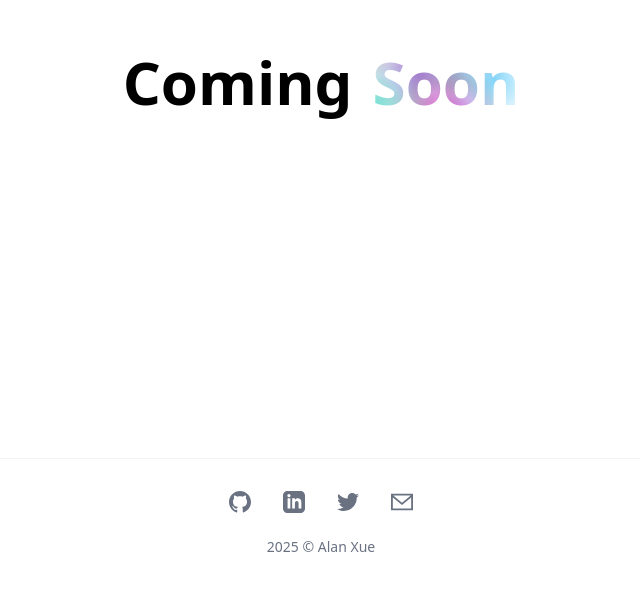
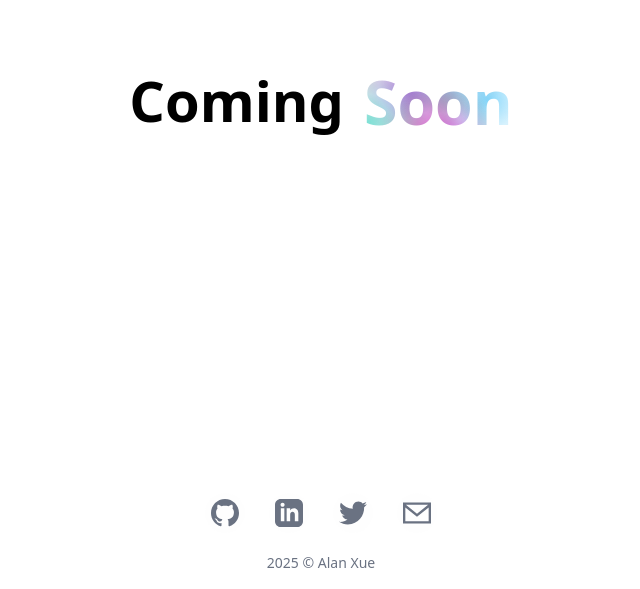
Before and after one commit to alanxue1/personal, a Next.js app: page / in a window 1280 px wide. Shown: the part 211-800 px from the top of the page, without its empty margins (319-959 px from the left). Built offline with nearby package versions, Linux system fonts and the light colour scheme.

Commit message:
feat: enhance footer

```diff
--- a/package.json
+++ b/package.json
@@ -11,7 +11,10 @@
   "dependencies": {
     "class-variance-authority": "^0.7.1",
     "clsx": "^2.1.1",
+    "framer-motion": "^12.5.0",
     "lucide-react": "^0.482.0",
+    "magicui-cli": "^0.1.6",
+    "motion": "^12.5.0",
     "next": "15.2.2",
     "react": "^19.0.0",
     "react-dom": "^19.0.0",
--- a/src/app/page.tsx
+++ b/src/app/page.tsx
@@ -2,12 +2,12 @@ import { AuroraText } from "@/components/magicui/aurora-text";
 
 export default function Home() {
   return (
-    <div className="flex items-center justify-center min-h-[calc(100vh-200px)]">
-      <h1 className="flex items-baseline text-4xl md:text-6xl font-bold">
-        <span className="text-black dark:text-white">Coming</span>
-        <span className="w-6 md:w-5"></span>
-        <div className="transform translate-y-0.5 md:translate-y-0">
-          <AuroraText>
+    <div className="flex items-center justify-center h-[calc(100vh-160px)]">
+      <h1 className="flex flex-wrap items-baseline">
+        <span className="text-black dark:text-white text-[3.5rem] font-bold">Coming</span>
+        <span className="w-5"></span>
+        <div className="transform -translate-y-2.5">
+          <AuroraText className="text-[3.8rem] font-bold">
             Soon
           </AuroraText>
         </div>
--- a/src/components/Footer.tsx
+++ b/src/components/Footer.tsx
@@ -1,50 +1,69 @@
+"use client";
+
+import React from 'react';
+import { Dock, DockIcon } from "@/components/ui/dock";
+
 const Footer = () => {
   return (
-    <footer className="w-full py-8 mt-12 border-t border-gray-100 dark:border-gray-800">
+    <footer className="w-full py-4">
       <div className="container mx-auto px-4 flex flex-col items-center">
-        <div className="flex gap-8 mb-6">
+        <div className="relative">
+          <Dock
+            className="mb-2 border-0 !p-3 !gap-6"
+            magnification={60}
+            distance={140}
+          >
+            <DockIcon className="bg-gray-100/10 dark:bg-white/10 rounded-full">
               <a
                 href="https://github.com/alanxue1"
                 target="_blank"
                 rel="noopener noreferrer"
-            className="text-gray-500 hover:text-gray-800 dark:text-gray-400 dark:hover:text-white transition-colors"
+                className="flex items-center justify-center w-full h-full text-gray-500 hover:text-gray-800 dark:text-gray-400 dark:hover:text-white"
                 aria-label="GitHub"
               >
-            <svg xmlns="http://www.w3.org/2000/svg" width="22" height="22" fill="currentColor" viewBox="0 0 24 24">
+                <svg xmlns="http://www.w3.org/2000/svg" width="70%" height="70%" fill="currentColor" viewBox="0 0 24 24">
                   <path d="M12 0c-6.626 0-12 5.373-12 12 0 5.302 3.438 9.8 8.207 11.387.599.111.793-.261.793-.577v-2.234c-3.338.726-4.033-1.416-4.033-1.416-.546-1.387-1.333-1.756-1.333-1.756-1.089-.745.083-.729.083-.729 1.205.084 1.839 1.237 1.839 1.237 1.07 1.834 2.807 1.304 3.492.997.107-.775.418-1.305.762-1.604-2.665-.305-5.467-1.334-5.467-5.931 0-1.311.469-2.381 1.236-3.221-.124-.303-.535-1.524.117-3.176 0 0 1.008-.322 3.301 1.23.957-.266 1.983-.399 3.003-.404 1.02.005 2.047.138 3.006.404 2.291-1.552 3.297-1.23 3.297-1.23.653 1.653.242 2.874.118 3.176.77.84 1.235 1.911 1.235 3.221 0 4.609-2.807 5.624-5.479 5.921.43.372.823 1.102.823 2.222v3.293c0 .319.192.694.801.576 4.765-1.589 8.199-6.086 8.199-11.386 0-6.627-5.373-12-12-12z"/>
                 </svg>
               </a>
+            </DockIcon>
+            <DockIcon className="bg-gray-100/10 dark:bg-white/10 rounded-full">
               <a
                 href="https://www.linkedin.com/in/alan-xue2006/"
                 target="_blank"
                 rel="noopener noreferrer"
-            className="text-gray-500 hover:text-gray-800 dark:text-gray-400 dark:hover:text-white transition-colors"
+                className="flex items-center justify-center w-full h-full text-gray-500 hover:text-gray-800 dark:text-gray-400 dark:hover:text-white"
                 aria-label="LinkedIn"
               >
-            <svg xmlns="http://www.w3.org/2000/svg" width="22" height="22" fill="currentColor" viewBox="0 0 24 24">
+                <svg xmlns="http://www.w3.org/2000/svg" width="70%" height="70%" fill="currentColor" viewBox="0 0 24 24">
                   <path d="M19 0h-14c-2.761 0-5 2.239-5 5v14c0 2.761 2.239 5 5 5h14c2.762 0 5-2.239 5-5v-14c0-2.761-2.238-5-5-5zm-11 19h-3v-11h3v11zm-1.5-12.268c-.966 0-1.75-.79-1.75-1.764s.784-1.764 1.75-1.764 1.75.79 1.75 1.764-.783 1.764-1.75 1.764zm13.5 12.268h-3v-5.604c0-3.368-4-3.113-4 0v5.604h-3v-11h3v1.765c1.396-2.586 7-2.777 7 2.476v6.759z"/>
                 </svg>
               </a>
+            </DockIcon>
+            <DockIcon className="bg-gray-100/10 dark:bg-white/10 rounded-full">
               <a
                 href="https://twitter.com/alanxue_"
                 target="_blank"
                 rel="noopener noreferrer"
-            className="text-gray-500 hover:text-gray-800 dark:text-gray-400 dark:hover:text-white transition-colors"
+                className="flex items-center justify-center w-full h-full text-gray-500 hover:text-gray-800 dark:text-gray-400 dark:hover:text-white"
                 aria-label="Twitter"
               >
-            <svg xmlns="http://www.w3.org/2000/svg" width="22" height="22" fill="currentColor" viewBox="0 0 24 24">
+                <svg xmlns="http://www.w3.org/2000/svg" width="70%" height="70%" fill="currentColor" viewBox="0 0 24 24">
                   <path d="M24 4.557c-.883.392-1.832.656-2.828.775 1.017-.609 1.798-1.574 2.165-2.724-.951.564-2.005.974-3.127 1.195-.897-.957-2.178-1.555-3.594-1.555-3.179 0-5.515 2.966-4.797 6.045-4.091-.205-7.719-2.165-10.148-5.144-1.29 2.213-.669 5.108 1.523 6.574-.806-.026-1.566-.247-2.229-.616-.054 2.281 1.581 4.415 3.949 4.89-.693.188-1.452.232-2.224.084.626 1.956 2.444 3.379 4.6 3.419-2.07 1.623-4.678 2.348-7.29 2.04 2.179 1.397 4.768 2.212 7.548 2.212 9.142 0 14.307-7.721 13.995-14.646.962-.695 1.797-1.562 2.457-2.549z"/>
                 </svg>
               </a>
+            </DockIcon>
+            <DockIcon className="bg-gray-100/10 dark:bg-white/10 rounded-full">
               <a
                 href="mailto:xuealan101@gmail.com"
-            className="text-gray-500 hover:text-gray-800 dark:text-gray-400 dark:hover:text-white transition-colors"
+                className="flex items-center justify-center w-full h-full text-gray-500 hover:text-gray-800 dark:text-gray-400 dark:hover:text-white"
                 aria-label="Email"
               >
-            <svg xmlns="http://www.w3.org/2000/svg" width="22" height="22" fill="currentColor" viewBox="0 0 24 24">
+                <svg xmlns="http://www.w3.org/2000/svg" width="70%" height="70%" fill="currentColor" viewBox="0 0 24 24">
                   <path d="M0 3v18h24v-18h-24zm21.518 2l-9.518 7.713-9.518-7.713h19.036zm-19.518 14v-11.817l10 8.104 10-8.104v11.817h-20z"/>
                 </svg>
               </a>
+            </DockIcon>
+          </Dock>
         </div>
         <p className="text-sm text-gray-500 dark:text-gray-400">
           {new Date().getFullYear()} © Alan Xue
--- /dev/null
+++ b/src/components/ui/dock.tsx
@@ -0,0 +1,128 @@
+"use client";
+
+import React, { PropsWithChildren, useRef } from "react";
+import { cva, type VariantProps } from "class-variance-authority";
+import { motion, useMotionValue, useSpring, useTransform, MotionValue } from "framer-motion";
+
+import { cn } from "@/lib/utils";
+
+export interface DockProps extends VariantProps<typeof dockVariants> {
+  className?: string;
+  magnification?: number;
+  distance?: number;
+  direction?: "top" | "middle" | "bottom";
+  children: React.ReactNode;
+}
+
+const DEFAULT_MAGNIFICATION = 60;
+const DEFAULT_DISTANCE = 140;
+
+const dockVariants = cva(
+  "supports-backdrop-blur:bg-white/10 supports-backdrop-blur:dark:bg-black/10 mx-auto mt-8 flex h-[58px] w-max gap-2 rounded-2xl border p-2 backdrop-blur-md",
+);
+
+const Dock = React.forwardRef<HTMLDivElement, DockProps>(
+  (
+    {
+      className,
+      children,
+      magnification = DEFAULT_MAGNIFICATION,
+      distance = DEFAULT_DISTANCE,
+      direction = "bottom",
+      ...props
+    },
+    ref,
+  ) => {
+    const mouseX = useMotionValue(Infinity);
+
+    const renderChildren = () => {
+      return React.Children.map(children, (child) => {
+        if (React.isValidElement(child) && child.type === DockIcon) {
+          return React.cloneElement(child as React.ReactElement<DockIconProps>, {
+            mouseX: mouseX,
+            magnification: magnification,
+            distance: distance,
+          });
+        }
+        return child;
+      });
+    };
+
+    return (
+      <motion.div
+        ref={ref}
+        onMouseMove={(e) => mouseX.set(e.pageX)}
+        onMouseLeave={() => mouseX.set(Infinity)}
+        {...props}
+        className={cn(dockVariants({ className }), {
+          "items-start": direction === "top",
+          "items-center": direction === "middle",
+          "items-end": direction === "bottom",
+        })}
+      >
+        {renderChildren()}
+      </motion.div>
+    );
+  },
+);
+
+Dock.displayName = "Dock";
+
+export interface DockIconProps {
+  _size?: number;
+  magnification?: number;
+  distance?: number;
+  mouseX?: MotionValue<number>;
+  className?: string;
+  children?: React.ReactNode;
+}
+
+const DockIcon = ({
+  _size,
+  magnification = DEFAULT_MAGNIFICATION,
+  distance = DEFAULT_DISTANCE,
+  mouseX,
+  className,
+  children,
+  ...props
+}: DockIconProps) => {
+  const ref = useRef<HTMLDivElement>(null);
+
+  const safeMouseX = mouseX || useMotionValue(Infinity);
+
+  const distanceCalc = useTransform(safeMouseX, (val: number) => {
+    const bounds = ref.current?.getBoundingClientRect() ?? { x: 0, width: 0 };
+
+    return val - bounds.x - bounds.width / 2;
+  });
+
+  const widthSync = useTransform(
+    distanceCalc,
+    [-distance, 0, distance],
+    [40, magnification, 40],
+  );
+
+  const width = useSpring(widthSync, {
+    mass: 0.1,
+    stiffness: 150,
+    damping: 12,
+  });
+
+  return (
+    <motion.div
+      ref={ref}
+      style={{ width }}
+      className={cn(
+        "flex aspect-square cursor-pointer items-center justify-center rounded-full",
+        className,
+      )}
+      {...props}
+    >
+      {children}
+    </motion.div>
+  );
+};
+
+DockIcon.displayName = "DockIcon";
+
+export { Dock, DockIcon, dockVariants };
```
Also changed, not shown: .eslintrc.json (added), 1 other file (tests, documents, lock files or other folders). Lines whose indentation alone changed are shown as unchanged.
